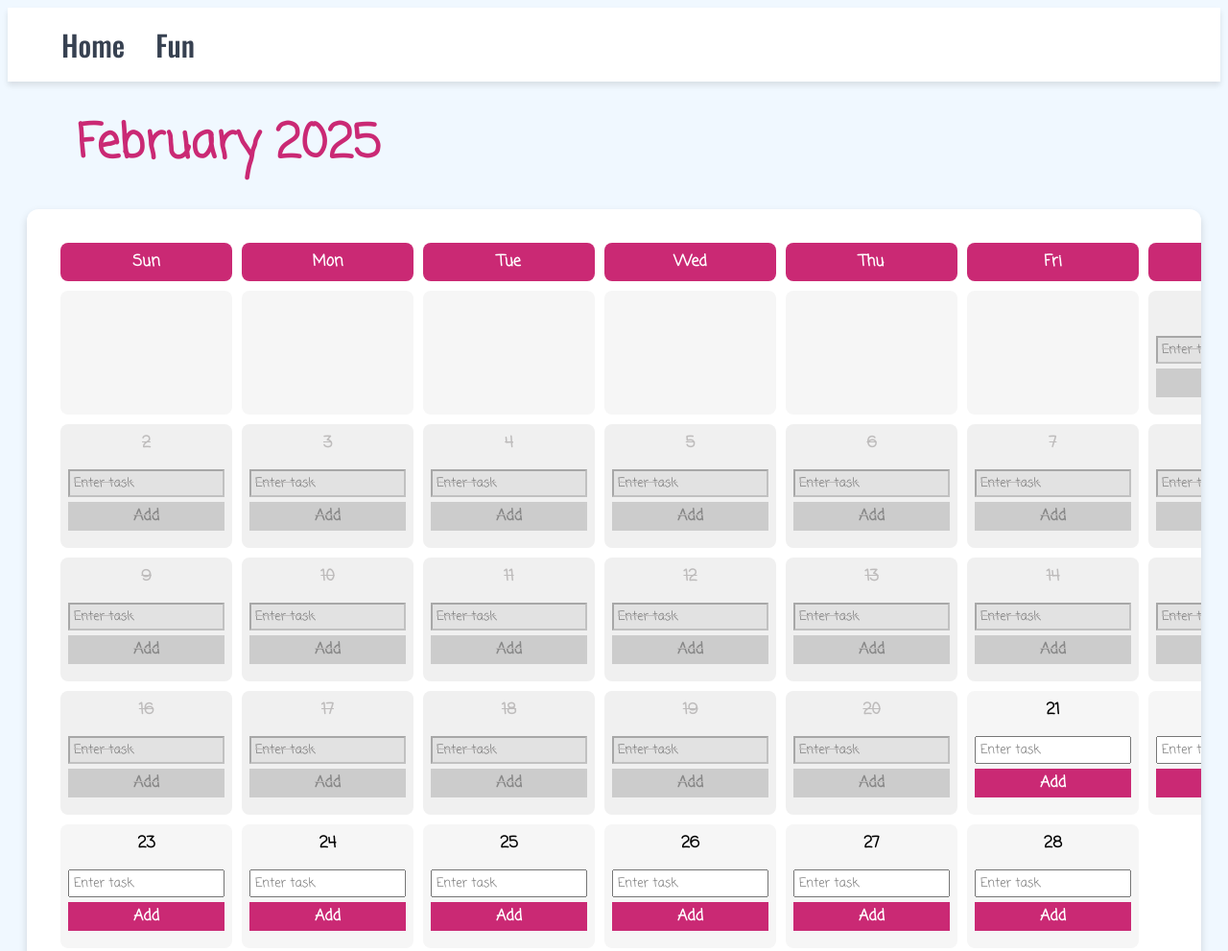
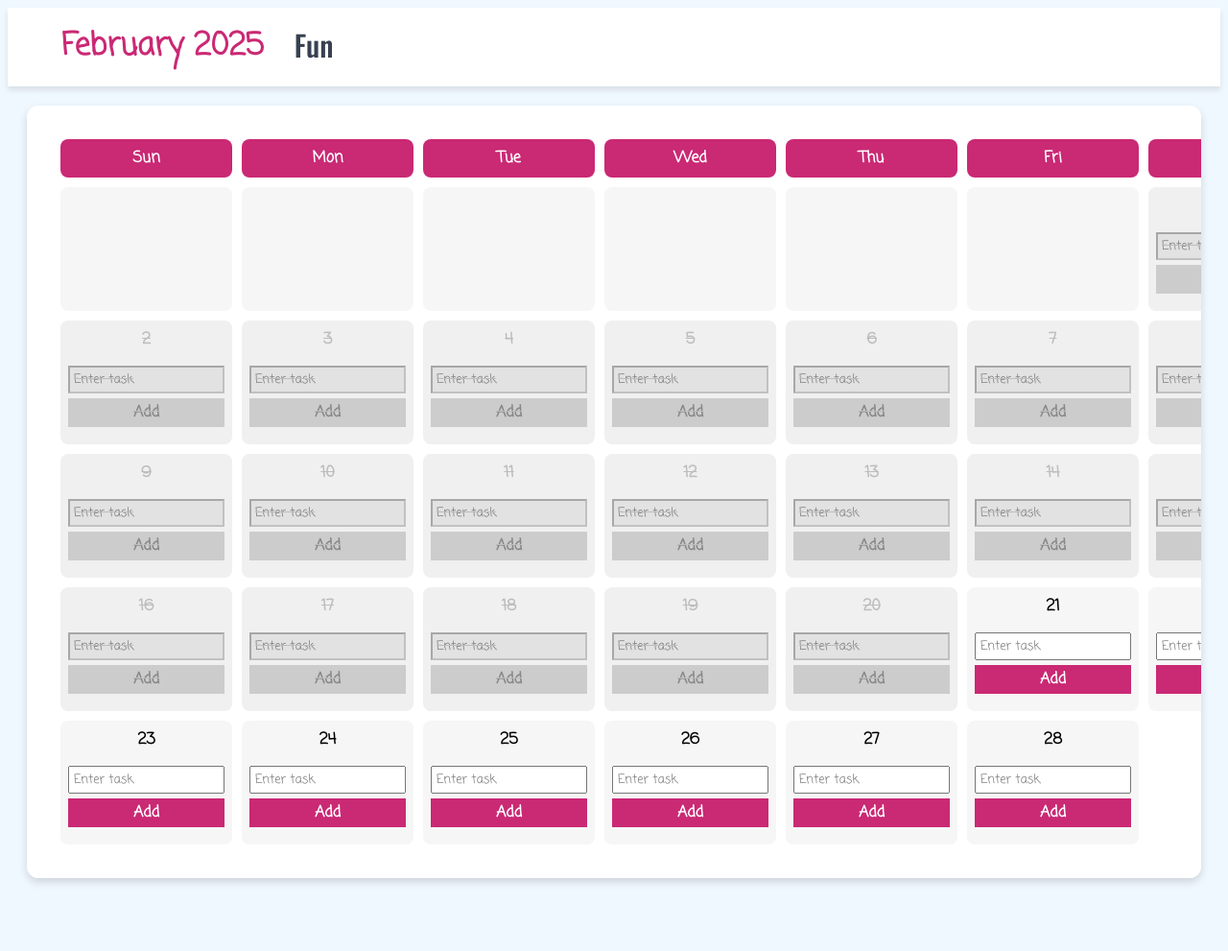
Before and after one commit to kavyaaa-1/My-App, a website with bundled scripts: page pages/home.html in a window 1280 px wide. Shown: the top 991 px of the page at 96% size. After the commit the page ends 935 px from the top, so only its background shows below. Built offline with nearby package versions, Linux system fonts and the light colour scheme; no server answers; files whose address does not match are found by name.

Commit message:
Minor chnges

```diff
--- a/css/style.css
+++ b/css/style.css
@@ -45,7 +45,6 @@ h2{
 
 body {
   background-color: aliceblue;
-
 }
 
 .outer-container {
@@ -76,18 +75,9 @@ body {
 
 
 /* date Styling */
-.date-container {
-  display: flex;
-  justify-content: center;
-  align-items: center;
-  margin: 20px;
-  padding: 10px;
-  text-align: center;
-  width:400px;
-}
 
 .date {
-  font-size: 3rem;
+  font-size: 2rem;
   font-weight: bold;
   color: #ca2974;
   font-family: "Coming Soon", serif;
--- a/js/common.js
+++ b/js/common.js
@@ -4,3 +4,11 @@
     const navBarData = await navBar.text();
     document.getElementById("nav-bar").innerHTML = navBarData;
   }
+
+  export function displayDate() {
+    const monthsOfYear = ["January", "February", "March", "April", "May", "June", "July", "August", "September", "October", "November", "December"];
+    const now = new Date();
+    const year = now.getFullYear();
+    const month = now.getMonth();
+    document.getElementById("date").innerText = `${monthsOfYear[month]} ${year}`;
+}
--- a/js/fun.js
+++ b/js/fun.js
@@ -1,8 +1,9 @@
-import { loadNavBar } from "./common.js";
+import { loadNavBar , displayDate } from "./common.js";
 
 
 document.addEventListener("DOMContentLoaded", async function() {
   await loadNavBar();
+  displayDate();
   getJoke();
   getRandomAdvice();
   getRandomEvent();
--- a/js/home.js
+++ b/js/home.js
@@ -1,30 +1,21 @@
-import { loadNavBar } from "./common.js";
+import { loadNavBar, displayDate } from "./common.js";
 
 document.addEventListener("DOMContentLoaded", async function() {
-    displayDate();
     generateCalendar();
     await loadNavBar();
+    displayDate();
 });
 
-// Function to Update Clock Every Second
 // function updateClock() {
 //     const now = new Date();
 //     const hours = String(now.getHours()).padStart(2, '0');
 //     const minutes = String(now.getMinutes()).padStart(2, '0');
 //     const seconds = String(now.getSeconds()).padStart(2, '0');
 //     document.getElementById("clock").innerText = `${hours}:${minutes}:${seconds}`;
-// }
-// Function to Update Clock Every Second
-function displayDate() {
-    const monthsOfYear = ["January", "February", "March", "April", "May", "June", "July", "August", "September", "October", "November", "December"];
-    const now = new Date();
-    const year = now.getFullYear();
-    const month = now.getMonth();
-    document.getElementById("date").innerText = `${monthsOfYear[month]} ${year}`;
-}
+// // }
 
-// Update the clock every second
-setInterval(updateClock, 1000);
+// // Update the clock every second
+// setInterval(updateClock, 1000);
 
 // Function to Add Task
 async function addTask(day) {
--- a/navbar.html
+++ b/navbar.html
@@ -12,7 +12,13 @@
 <body>
     <nav class = "nav-bar">
         <ul>
-            <li><a href="home.html">Home</a></li>
+            <li>
+                <div class="date-container">
+                    <a href="home.html">
+                        <div class="date" id="date">Date</div>
+                    </a>
+                </div>
+            </li>
             <li><a href="fun.html">Fun</a></li>
         </ul>
     </nav>
--- a/pages/home.html
+++ b/pages/home.html
@@ -12,11 +12,6 @@
 <body>
     <div id="nav-bar"></div>
 
-    <div class="date-container">
-        <div class="date" id="date">Date</div>
-    </div>
-
-
     <div class="calendar-container">
         <div class="calendar" id="calendar"></div>
     </div>
--- a/server.js
+++ b/server.js
@@ -27,8 +27,11 @@ app.post("/save-task", async(req, res) => {
     }
 
     try {
+        //Retrieves any existing tasks for that date from Redis
         let tasks = await client.get(`task:${date}`);
+        //Parses the tasks (if any) or starts with an empty list.
         tasks = tasks ? JSON.parse(tasks) : [];
+        //Adds the new task to the list.
         tasks.push(task);
 
         await client.set(`task:${date}`, JSON.stringify(tasks));
```
Lines whose indentation alone changed are shown as unchanged.
